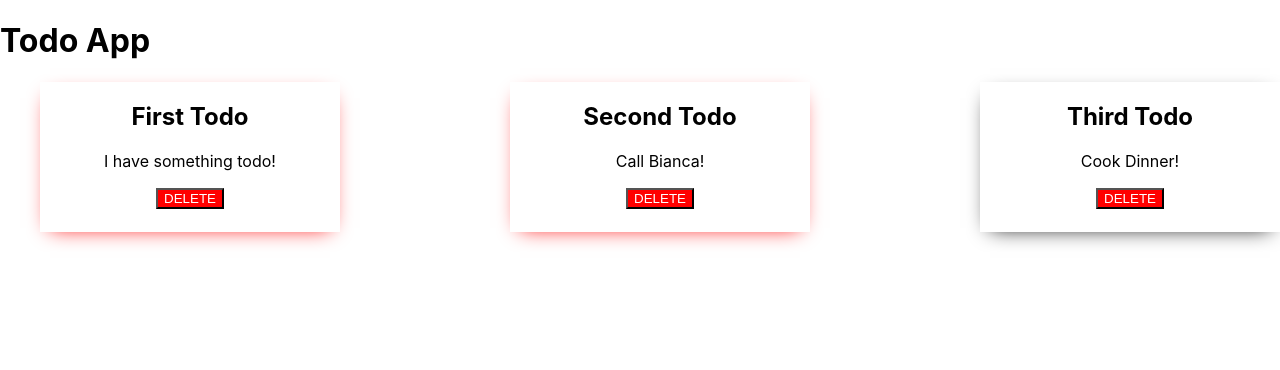
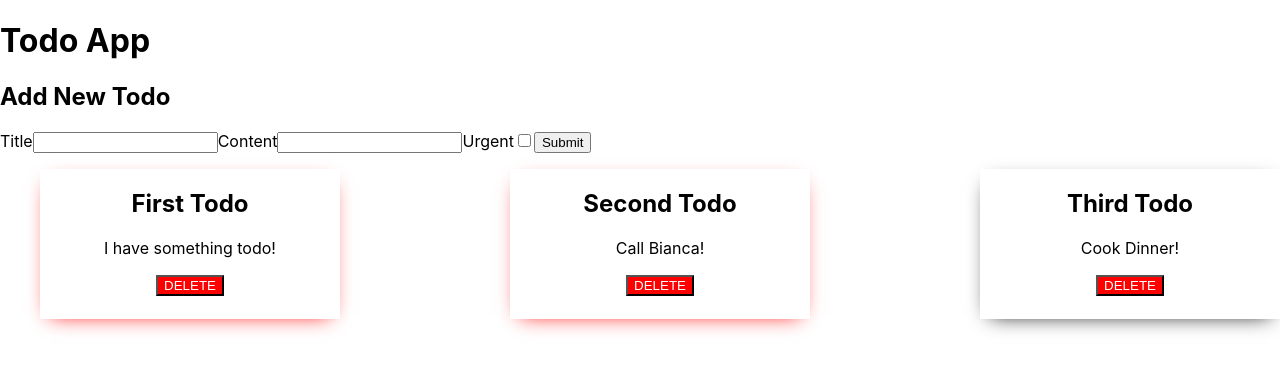
Before and after one commit to toddster79/todo-app, a React (Create React App) app: page / in a window 1280 px wide. Shown: the top 370 px of the page. Built offline with nearby package versions, Linux system fonts and the light colour scheme.

Commit message:
Created todo-form component

```diff
--- a/src/App.js
+++ b/src/App.js
@@ -1,6 +1,7 @@
 import React, { Component } from 'react';
 import './App.css';
 import TodoList from './components/TodoList';
+import TodoForm from './components/TodoForm'
 
 class App extends Component {
 
@@ -21,6 +22,7 @@ class App extends Component {
   return (
     <main>
       <h1>Todo App</h1>
+      <TodoForm />
       <TodoList todos={this.state.todos} deleteTodo={this.deleteTodo} />
     </main>
   );
--- /dev/null
+++ b/src/components/TodoForm.js
@@ -0,0 +1,18 @@
+import React, { Component } from 'react'
+
+export default class TodoForm extends Component {
+    render() {
+        return(
+           <form>
+               <h2>Add New Todo</h2>
+               <label>Title</label>
+               <input name='title' />
+               <label>Content</label>
+               <input name='content' />
+               <label>Urgent</label>
+               <input type='checkbox' name='urgent' />
+               <input type='submit' />
+           </form>
+        )
+    }
+}
```
